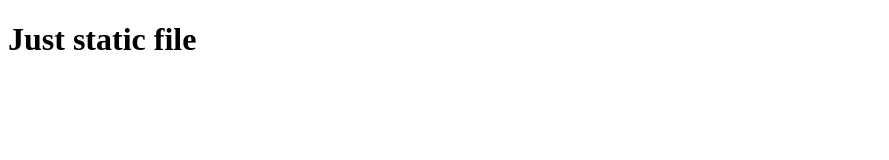
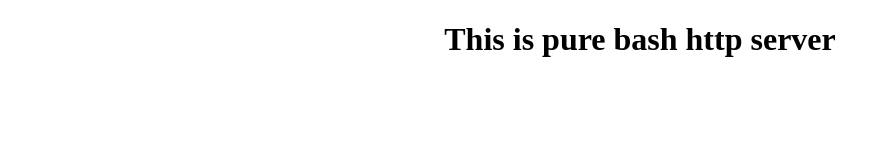
Before and after one commit to hhhhhhh2019/bash-http-server, a plain HTML site: page static/index.html in a window 1280 px wide. Shown: the whole page, without its empty margins (0-889 px from the left). Drawn offline with Linux system fonts and the light colour scheme; files that its build step writes are made by us from their sources.

Commit message:
README and run.sh

```diff
--- a/static/index.html
+++ b/static/index.html
@@ -2,9 +2,11 @@
 <html>
 	<head>
 		<link rel="icon" type="image/svg+xml" href="favicon.svg">
+
+		<link rel="stylesheet" href="index.css">
 	</head>
 
 	<body>
-		<h1>Just static file</h1>
+		<h1>This is pure bash http server</h1>
 	</body>
 </html>
--- /dev/null
+++ b/static/style/index.css
@@ -0,0 +1,3 @@
+body {
+	text-align: center;
+}
```
Also changed, not shown: 10 other files.
